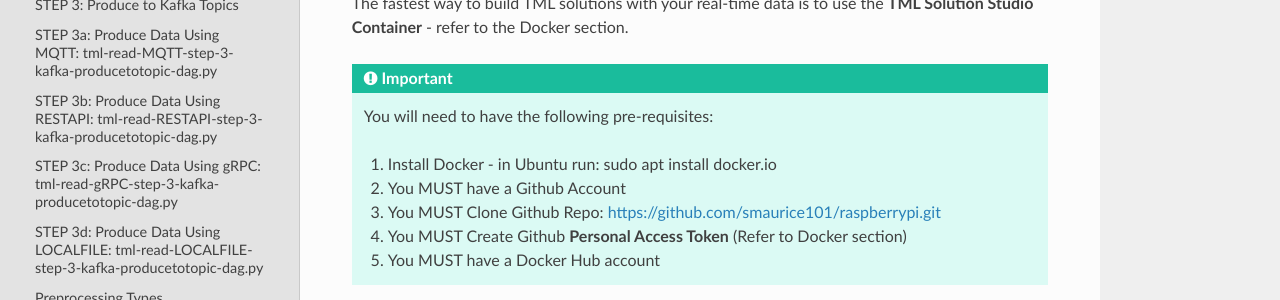
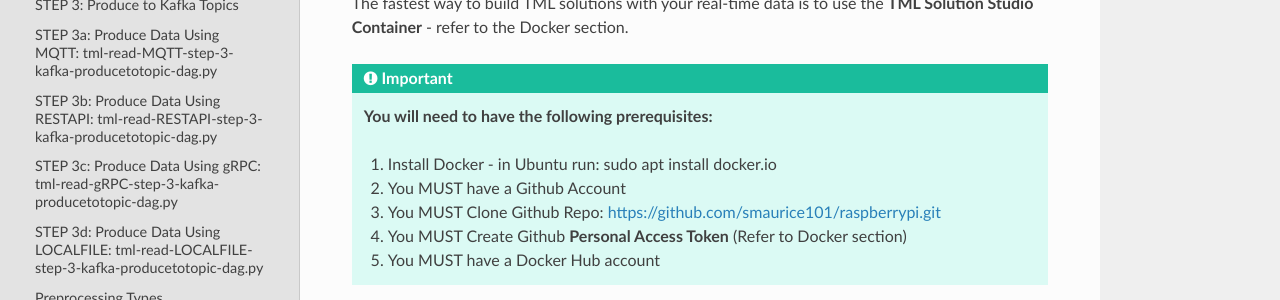
Before and after one commit to smaurice101/readthedocs, a Sphinx documentation site: the page built from docs/source/tmlbuilds.rst, in a window 1280 px wide and 900 px high. Shown: the part 224-524 px from the top of the window. Built offline with Sphinx 7.4.7 and the Read the Docs theme 2.0.0, drawn with Linux system fonts in a browser that asks for light colours.

Commit message:
Update tmlbuilds.rst

```diff
--- a/docs/source/tmlbuilds.rst
+++ b/docs/source/tmlbuilds.rst
@@ -8,7 +8,7 @@ The fastest way to build TML solutions with your real-time data is to use the **
 
 .. important::
 
-   You will need to have the following pre-requisites:
+   **You will need to have the following prerequisites:**
 
    1. Install Docker - in Ubuntu run: sudo apt install docker.io
 
```
